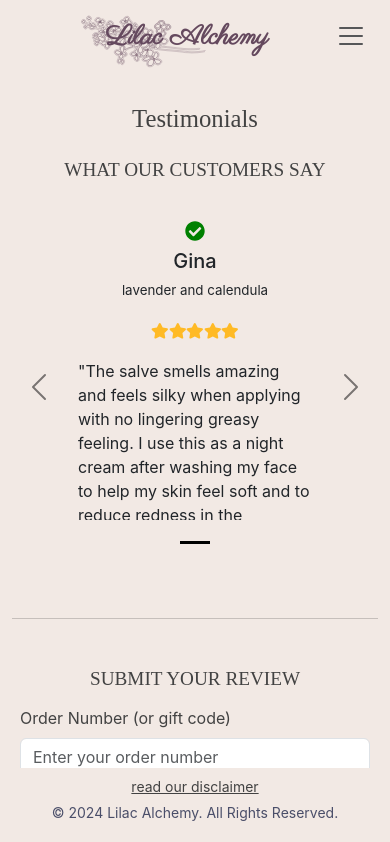
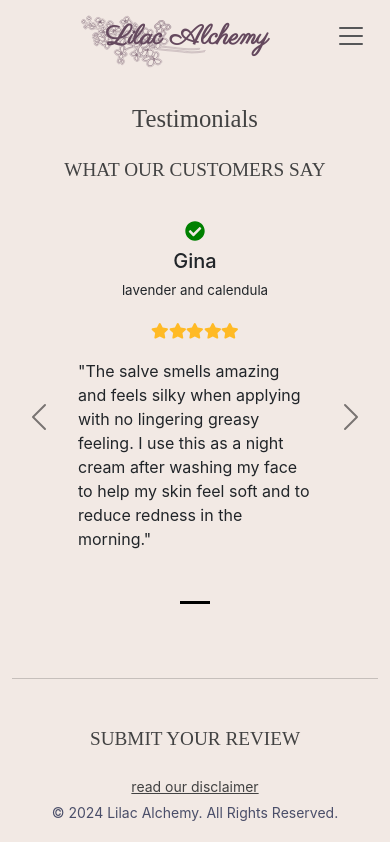
Before and after one commit to GNikroo/lilac-alchemy, a React (Create React App) app in the folder lilac-alchemy/: page /testimonials in a window 390 px wide. Shown: the top 842 px of the page. Built offline with nearby package versions, Linux system fonts and the light colour scheme; a web font is replaced by a local one.

Commit message:
Debug redirects file and minor style changes to testimonial card size

```diff
--- a/lilac-alchemy/src/styles/Testimonials.module.css
+++ b/lilac-alchemy/src/styles/Testimonials.module.css
@@ -20,7 +20,7 @@ h4 {
 }
 
 .TestimonialBody {
-    height: 250px;
+    height: 325px;
     overflow: hidden;
 }
 
@@ -58,6 +58,6 @@ h4 {
 
 @media (max-width: 576px) {
     .TestimonialBody {
-        height: 315px;
+        height: 375px;
     }
 }
```
Also changed, not shown: 1 other file (tests, documents, lock files or other folders).
